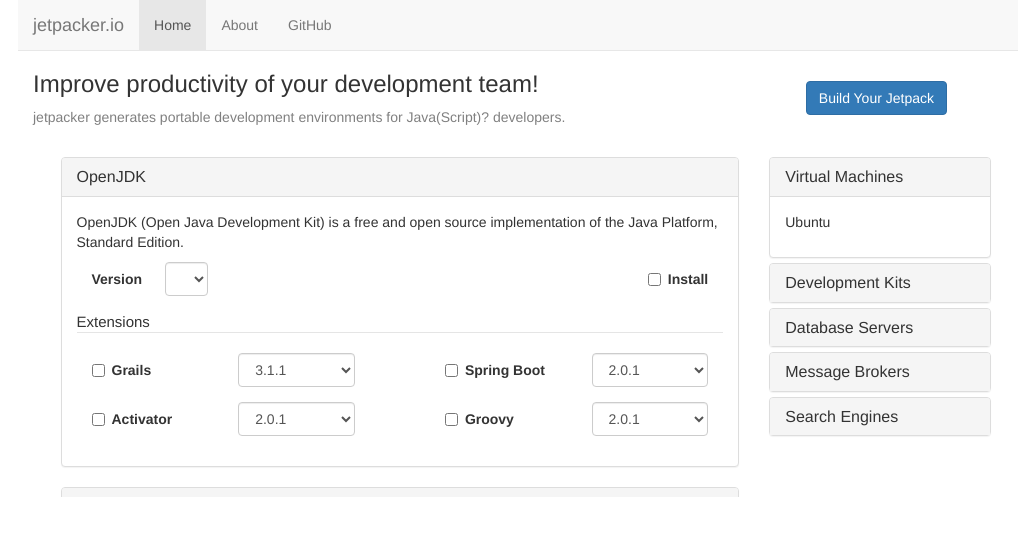
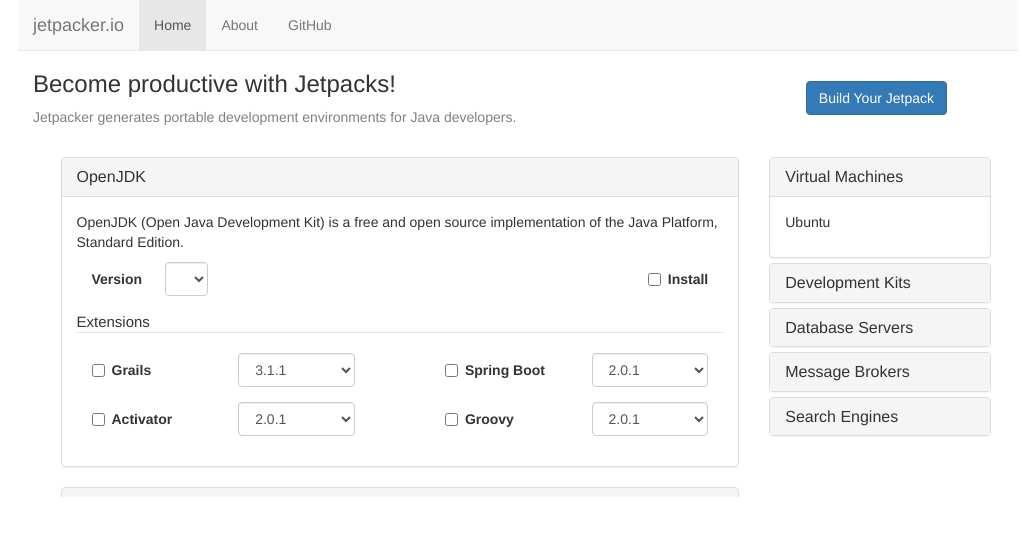
Before and after one commit to jetpacker/jetpacker-ui, a Vue app: page / in a window 1280 px wide. Shown: the top 536 px of the page, without its empty margins (122-1144 px from the left). Built offline with nearby package versions, Linux system fonts and the light colour scheme.

Commit message:
Changed header captions

```diff
--- a/src/components/Header.vue
+++ b/src/components/Header.vue
@@ -23,9 +23,9 @@
       </nav>
 
       <div class="col-md-9" id="headerCaption">
-        <h3>Improve productivity of your development team!</h3>
+        <h3>Become productive with Jetpacks!</h3>
         <p id="headerSubCaption">
-          jetpacker generates portable development environments for Java(Script)? developers.
+          Jetpacker generates portable development environments for Java developers.
         </p>
       </div>
       <div class="col-md-3">
```
